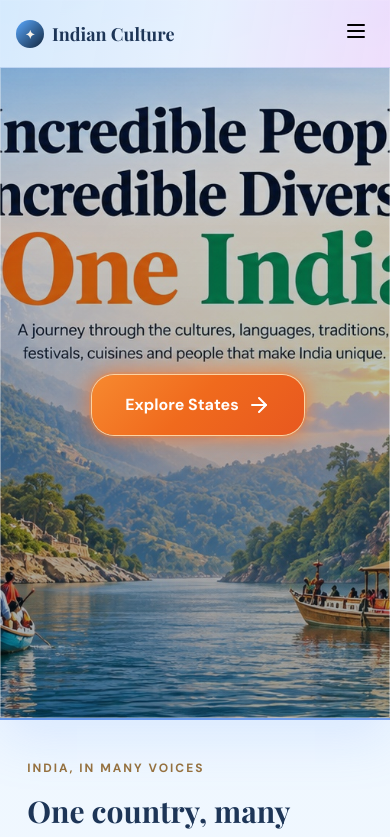
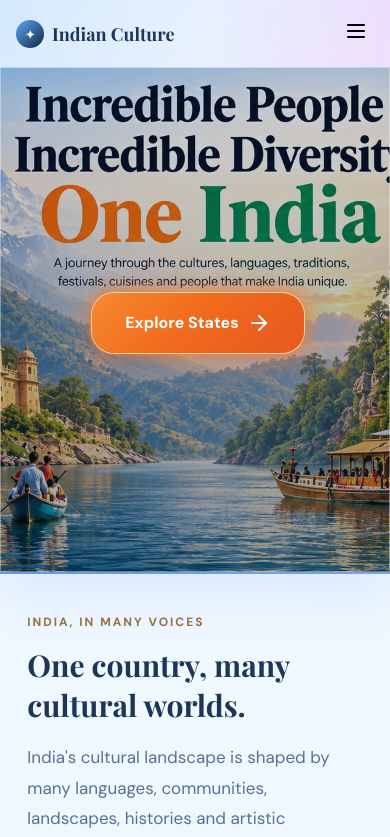
Before and after one commit to Sagar7371/Indian-Diversity, a React (Vite) app: page / in a window 390 px wide. Shown: the top 837 px of the page. Built offline with nearby package versions, Linux system fonts and the light colour scheme.

Commit message:
Improve mobile hero responsiveness

```diff
--- a/src/styles.css
+++ b/src/styles.css
@@ -2536,7 +2536,12 @@ footer button {
   .knowledgeFeatureCard > img { height: 175px; }
   .knowledgeCardBody { min-height: 0; padding: 16px 17px 19px; }
   .section { padding: 52px 5vw; }
-  .hero { min-height: 720px; }
+  .hero {
+    min-height: 540px;
+    height: 68vh;
+    max-height: 680px;
+    background-position: center center;
+  }
   .heroOverlay { padding-top: 120px; padding-bottom: 180px; }
   .heroStats { grid-template-columns: repeat(2, 1fr); gap: 8px 0; padding: 12px 5vw; }
   .heroStats div { min-height: 42px; }
```
